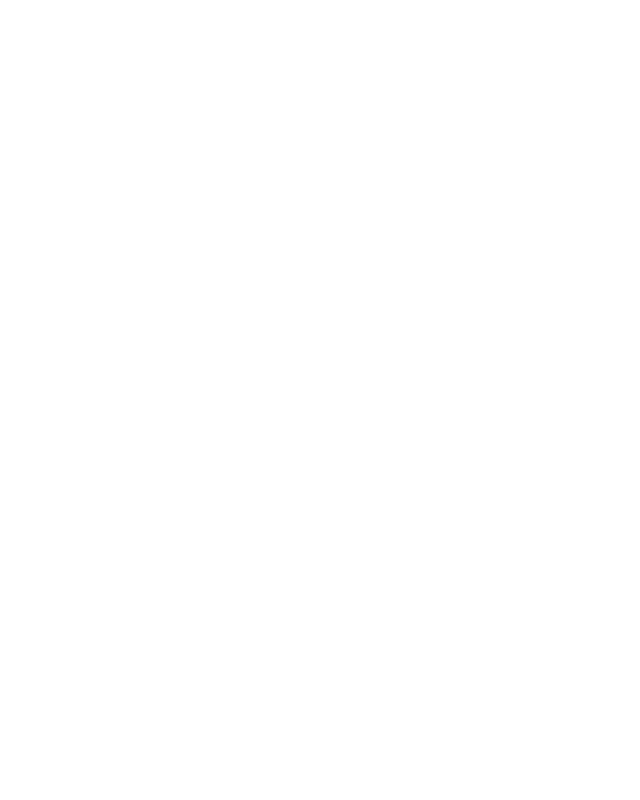
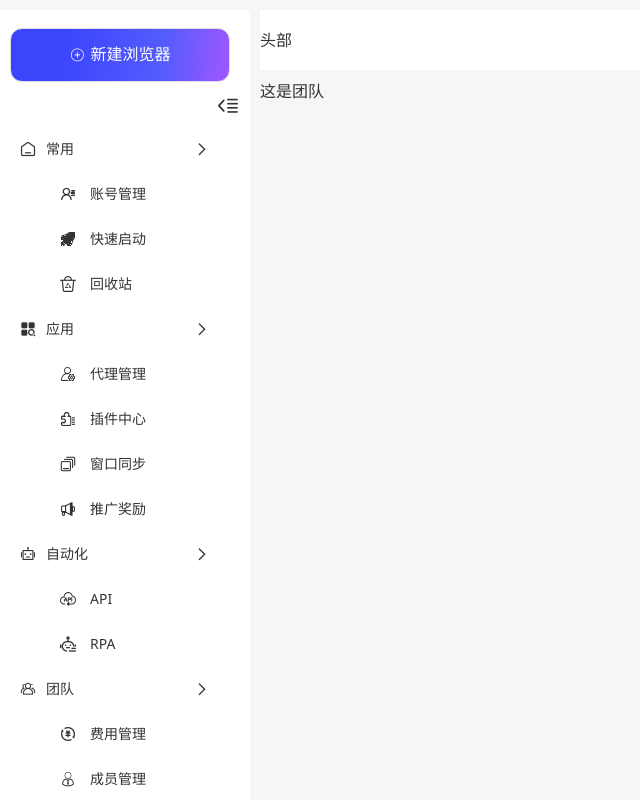
Before and after one commit to guoyuchang1997/ts-vue3, a Vue app: page /management in a window 1280 px wide. Before the commit this address had no page. Shown: the whole page, without its empty margins (0-640 px from the left). Built offline with nearby package versions, Linux system fonts and the light colour scheme.

Commit message:
添加路由跳转

```diff
--- a/src/components/home/down.vue
+++ b/src/components/home/down.vue
@@ -8,9 +8,16 @@
     ></i>
   </div>
   <div id="height" ref="height" :class="{ conten: isshwo, contenopen: !isshwo }">
-    <div class="downlist pointer" v-for="(item, index) in props.titlelist" :key="index">
+    <div
+      class="downlist pointer"
+      v-for="(item, index) in props.titlelist"
+      :key="index"
+      @click="gorouter(item.router)"
+    >
       <i class="iconfont fs-lg" :class="item.icon"></i>
-      <div class="text fs-sm">{{ item.text }}</div>
+      <div class="text fs-sm">
+        {{ item.text }}
+      </div>
       <!-- 可以直接补充icon图标 -->
     </div>
   </div>
@@ -18,6 +25,7 @@
 
 <script setup lang="ts">
 import { Title, Icon } from "~/home/title";
+import router from "@/router/index.js";
 // /**
 //  *  箭头翻转
 //  */
@@ -25,7 +33,18 @@ import { Title, Icon } from "~/home/title";
 // const openlist = () => {
 //   rotate.value = !rotate.value;
 // };
-
+const gorouter = (item:any) => {
+  router.push({
+    path: item,
+    // name: 'home',
+    // query: {
+    // msg: 'hello'
+    // }
+    // 参数接受
+    // const route = useRoute()
+    // console.log(route.query)
+  });
+};
 /**
  * 展开下拉
  */
--- a/src/components/home/switchingmaxlist.vue
+++ b/src/components/home/switchingmaxlist.vue
@@ -107,14 +107,17 @@ titlelist.value = [
   {
     icon: "icon-zhanghao",
     text: "账号管理",
+    router:'/'
   },
   {
     icon: "icon-a-ixintucom1",
     text: "快速启动",
+    router:'/'
   },
   {
     icon: "icon-a-huishou1",
     text: "回收站",
+    router:'/'
   },
 ];
 const CommonlyTitle = ref<Icon>({
@@ -138,18 +141,22 @@ applicationlist.value = [
   {
     icon: "icon-daili",
     text: "代理管理",
+    router:'/'
   },
   {
     icon: "icon-chajian",
     text: "插件中心",
+    router:'/'
   },
   {
     icon: "icon-a-guanli1",
     text: "窗口同步",
+    router:'/'
   },
   {
     icon: "icon-tuiguang",
     text: "推广奖励",
+    router:'/'
   },
 ];
 
@@ -170,10 +177,12 @@ automationlist.value = [
   {
     icon: "icon-a-api1",
     text: "API",
+    router:'/'
   },
   {
     icon: "icon-rpa",
     text: "RPA",
+    router:'/'
   },
 ];
 
@@ -194,18 +203,22 @@ teamlist.value = [
   {
     icon: "icon-a-feiyong",
     text: "费用管理",
+    router:'/management'
   },
   {
     icon: "icon-chengyuan",
     text: "成员管理",
+    router:'/management'
   },
   {
     icon: "icon-bumen",
     text: "部门管理",
+    router:'/management'
   },
   {
     icon: "icon-juese",
     text: "角色管理",
+    router:'/management'
   },
 ];
 /**
--- a/src/router/index.js
+++ b/src/router/index.js
@@ -11,9 +11,17 @@ const router = createRouter({
         {
           path: "/",
           name: "accoun",
-          component: () => import("~/account/accountinfo.vue"),
+          component: () => import("@/views/account.vue"),
           meta: {
             menu: "accoun",
+          },
+        },
+        {
+          path: "/management",
+          name: "management",
+          component: () => import("@/views/management.vue"),
+          meta: {
+            menu: "management",
           },
         },
       ],
--- /dev/null
+++ b/src/views/account.vue
@@ -0,0 +1,13 @@
+<template>
+  <div>
+ 这是账号
+  </div>
+</template>
+
+<script setup lang="ts">
+
+</script>
+
+<style scoped>
+
+</style>
--- /dev/null
+++ b/src/views/management.vue
@@ -0,0 +1,7 @@
+<template>
+  <div>这是团队</div>
+</template>
+
+<script setup lang="ts"></script>
+
+<style scoped></style>
```
Also changed, not shown: src/components/home/title.ts (+9 -5 lines).
